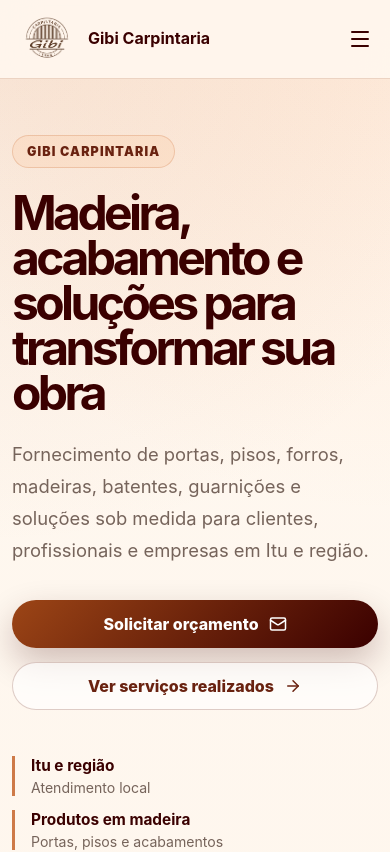
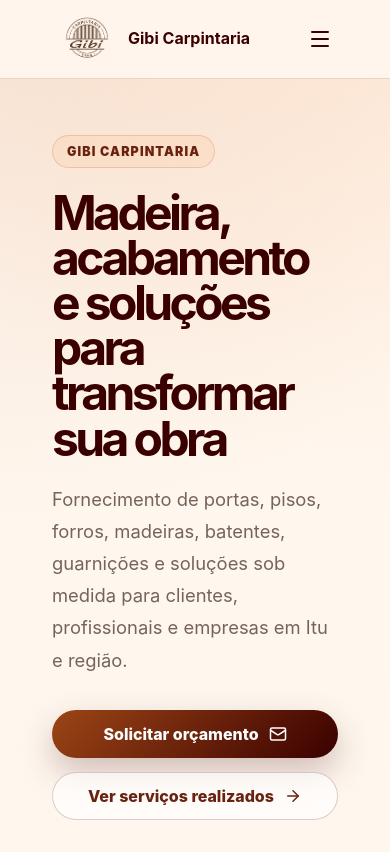
Before and after one commit to PontesDiogo/gibi-carpintaria-site, a React (Vite) app: page / in a window 390 px wide. Shown: the top 852 px of the page. Built offline with nearby package versions, Linux system fonts and the light colour scheme.

Commit message:
fix: corrigindo paddings da navbar e footer

```diff
--- a/src/styles/global.css
+++ b/src/styles/global.css
@@ -76,8 +76,10 @@
 }
 
 .container {
-  width: min(1120px, calc(100% - 32px));
-  margin: 0 auto;
+  max-width: 1320px;
+  width: 100%;
+  padding-inline: 40px;
+  margin-inline: auto;
 }
 
 .section {
@@ -181,6 +183,13 @@
     width: min(100% - 24px, 1120px);
   }
 }
+
+@media (max-width: 980px) {
+  .navbar__content { padding: 0 24px; }
+  .contact__content,
+  .footer__content { padding-inline: 24px; }
+}
+
 .section-badge {
   display: inline-flex;
   width: fit-content;
--- a/src/styles/layout.css
+++ b/src/styles/layout.css
@@ -17,6 +17,7 @@
   align-items: center;
   justify-content: space-between;
   gap: 24px;
+  padding: 0 40px;
 }
 
 .navbar__brand {
@@ -480,7 +481,7 @@
 
 .contact__content {
   display: grid;
-  grid-template-columns: 1.1fr 0.9fr;
+  grid-template-columns: 1.0fr 1.0fr;
   align-items: center;
   gap: 64px;
 }
@@ -533,7 +534,7 @@
   line-height: 1.65;
 }
 
-.contact__card .btn + .btn {
+.contact__card .btn+.btn {
   margin-top: 12px;
 }
 
@@ -551,7 +552,7 @@
 
 .footer__content {
   display: grid;
-  grid-template-columns: 1.3fr 0.7fr 0.8fr;
+  grid-template-columns: 1.5fr 1fr 1.2fr;
   gap: 42px;
   padding: 48px 0;
 }
@@ -608,6 +609,7 @@
 ========================= */
 
 @media (max-width: 980px) {
+
   .navbar__links,
   .navbar__cta {
     display: none;
```
